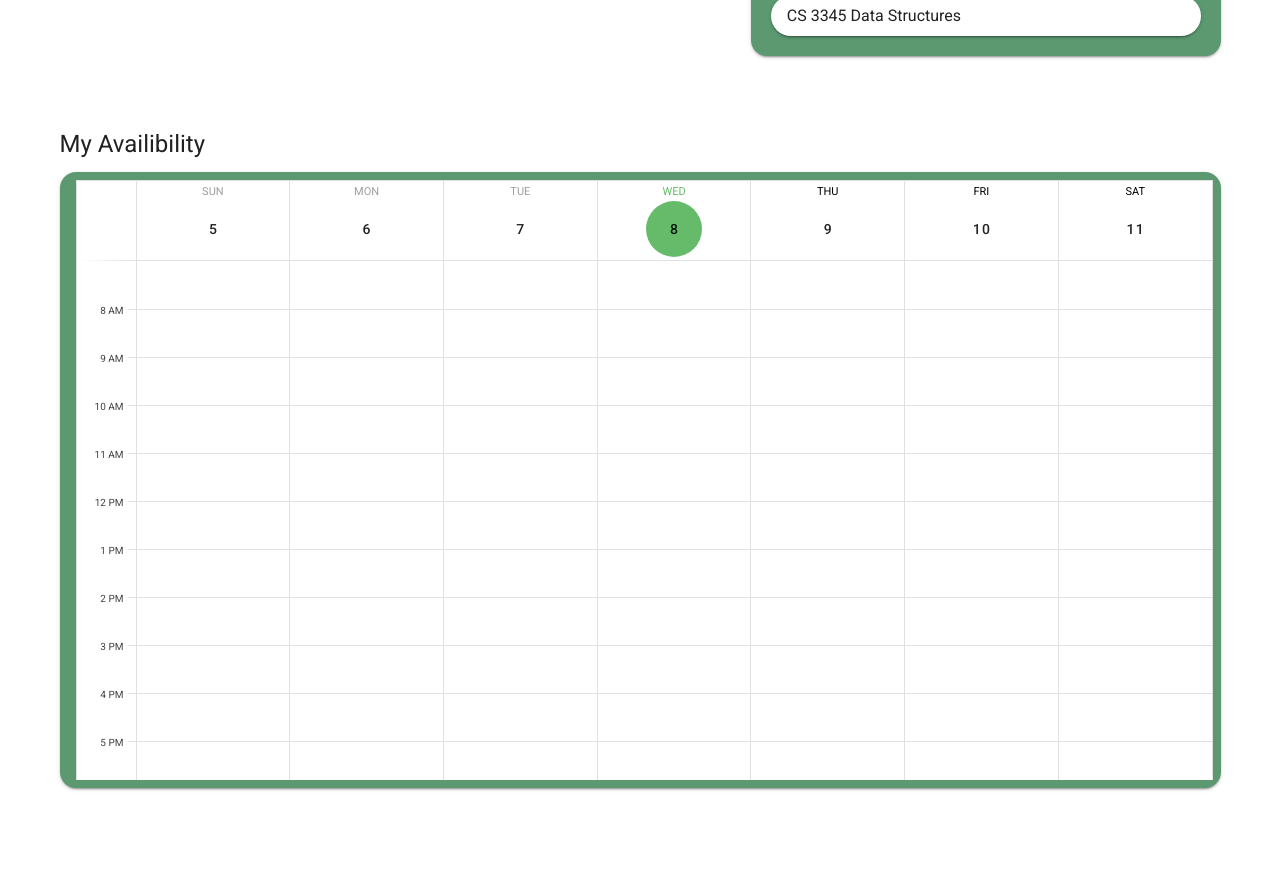
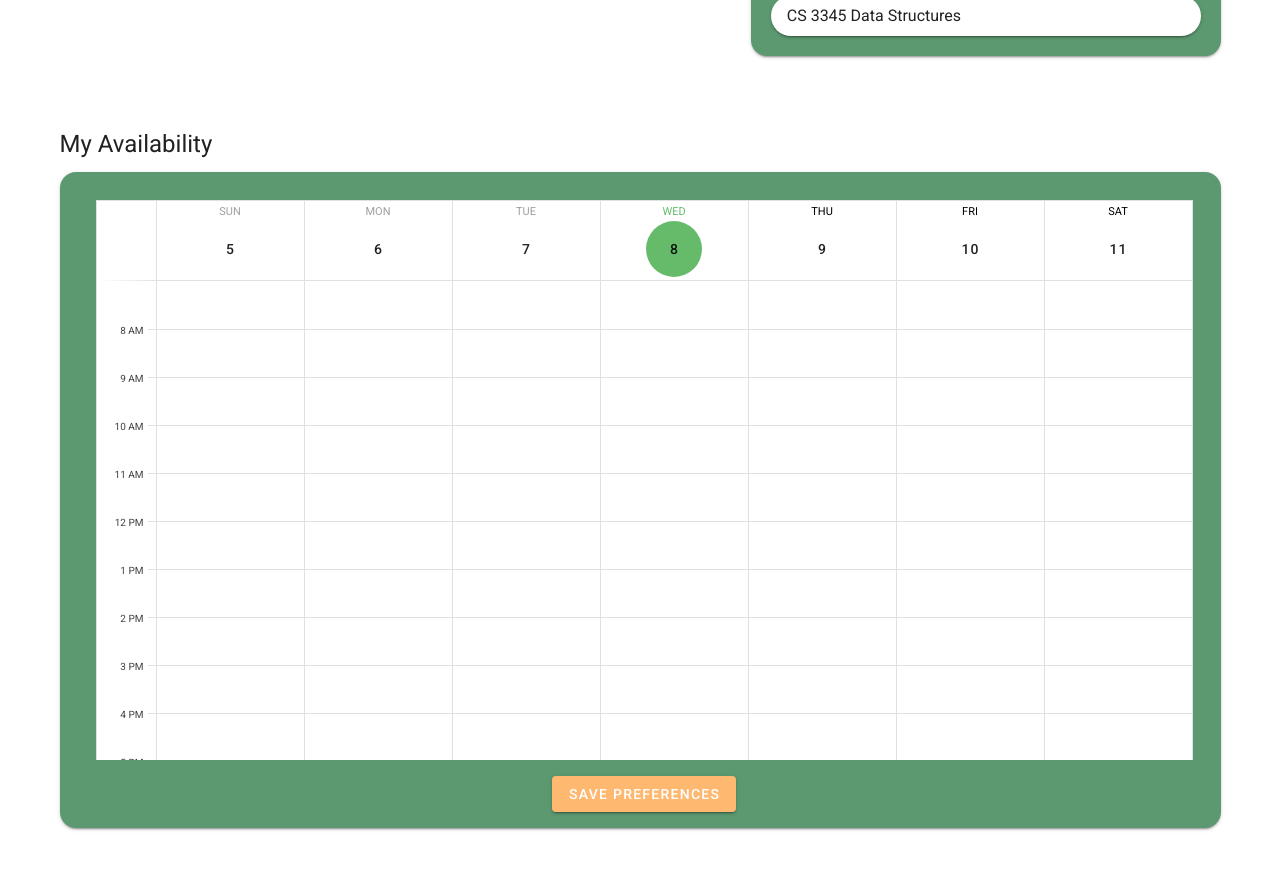
Before and after one commit to palak-bhargava/InstructorScheduler, a Vue app in the folder vue-client/: page / in a window 1280 px wide. Shown: the part 300-1170 px from the top of the page. Before the commit the page ends 1100 px from the top, so only its background shows below. Built offline with nearby package versions, Linux system fonts and the light colour scheme.

Commit message:
added Save Preferences Button for availability time slots

```diff
--- a/vue-client/src/views/Preferences.vue
+++ b/vue-client/src/views/Preferences.vue
@@ -66,27 +66,19 @@
           </v-card>
       </v-col>
     </v-row>
-
     <v-row>
-      <div class="text-h5 mt-15 pl-3">My Availibility</div>
+      <div class="text-h5 mt-15 pl-3">My Availability</div>
       <v-col cols="12">
-        <v-card
-          class = "pl-4 pa-2 rounded-xl"
-          color="#5C9970"
-          dark
-        >
-          <template>
-            <v-row class="fill-height">
-              <v-col>
-                <v-sheet height="600">
+        <v-card class="pl-4 pa-2 mb-10 rounded-xl" color="#5C9970" dark>
+          <v-sheet class="pa-5" style="background-color: #5C9970;" height="600">
             <v-calendar
               ref="calendar"
               v-model="value"
               color="green lighten-1"
               type="week"
               light
-                    first-time=07:00
-                    last-time=10:00
+              first-time="07:00"
+              last-time="10:00"
               interval-count="15"
               :events="events"
               :event-color="getEventColor"
@@ -111,17 +103,11 @@
               v-model="selectedOpen"
               :close-on-content-click="false"
               :activator="selectedElement"
-
             >
-                    <v-card
-                      class="pa-1"
-                      color="grey lighten-4"
-                      flat
-                    >
+              <v-card class="pa-1" color="grey lighten-4" flat>
                 <v-card-actions>
                   <v-btn
                     class="ma-2"
-
                     color="grey lighten-2"
                     @click="selectedOpen = false"
                   >
@@ -138,9 +124,14 @@
               </v-card>
             </v-menu>
           </v-sheet>
-              </v-col>
+          <v-row class="d-flex justify-center">
+            <v-btn
+            class="mt-2 mb-5"
+            color="#FFB86F"
+            @click="postPreferences(events)">
+              Save Preferences
+            </v-btn>
           </v-row>
-          </template>
         </v-card>
       </v-col>
     </v-row>
@@ -274,19 +265,6 @@
         this.$refs.calendar.next()
       },
       showEvent({ nativeEvent, event }) {
-        // // Prevent the default behavior of the click event
-        // nativeEvent.preventDefault();
-
-        // // Set the selected event for the menu
-        // this.selectedEvent = event;
-
-        // // Set the position and show the menu
-        // this.selectedElement = {
-        //   x: nativeEvent.clientX,
-        //   y: nativeEvent.clientY,
-        // };
-        // this.selectedOpen = true;
-
         const open = () => {
           this.selectedEvent = event
           this.selectedElement = nativeEvent.target
```
Lines whose indentation alone changed are shown as unchanged.
